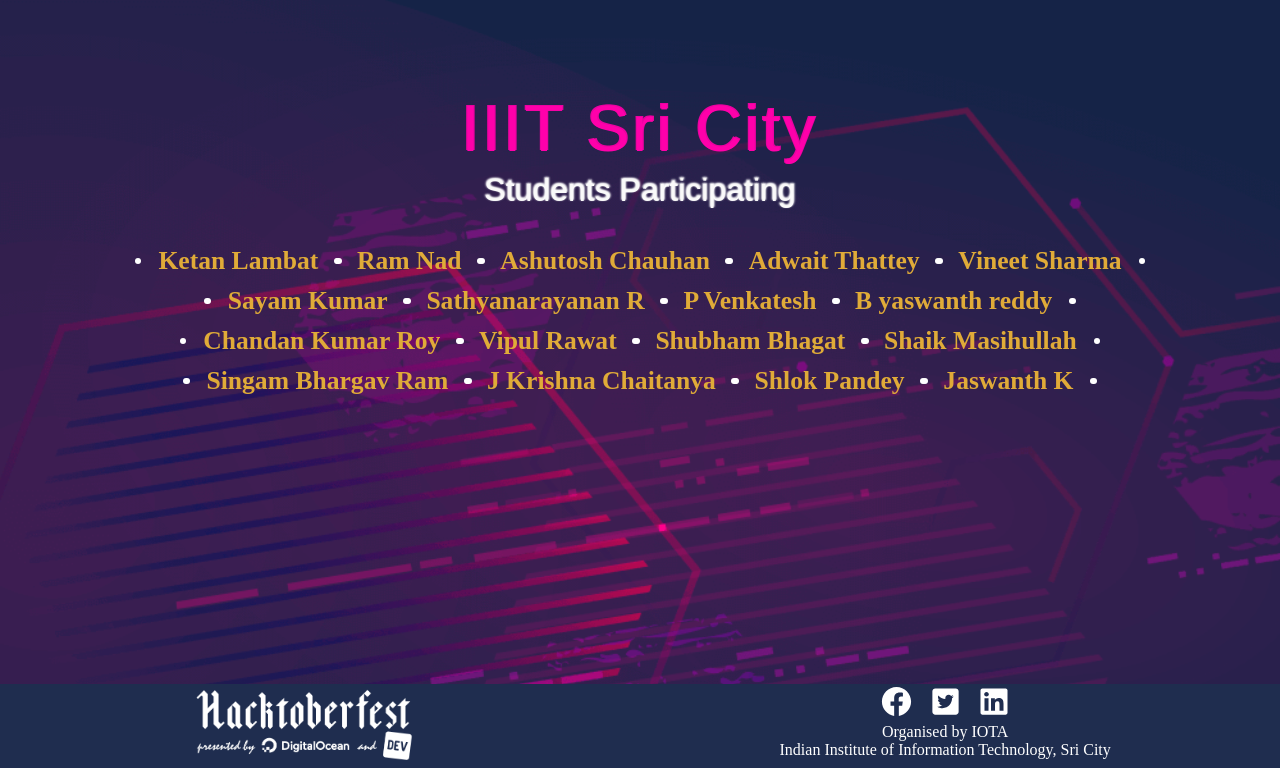
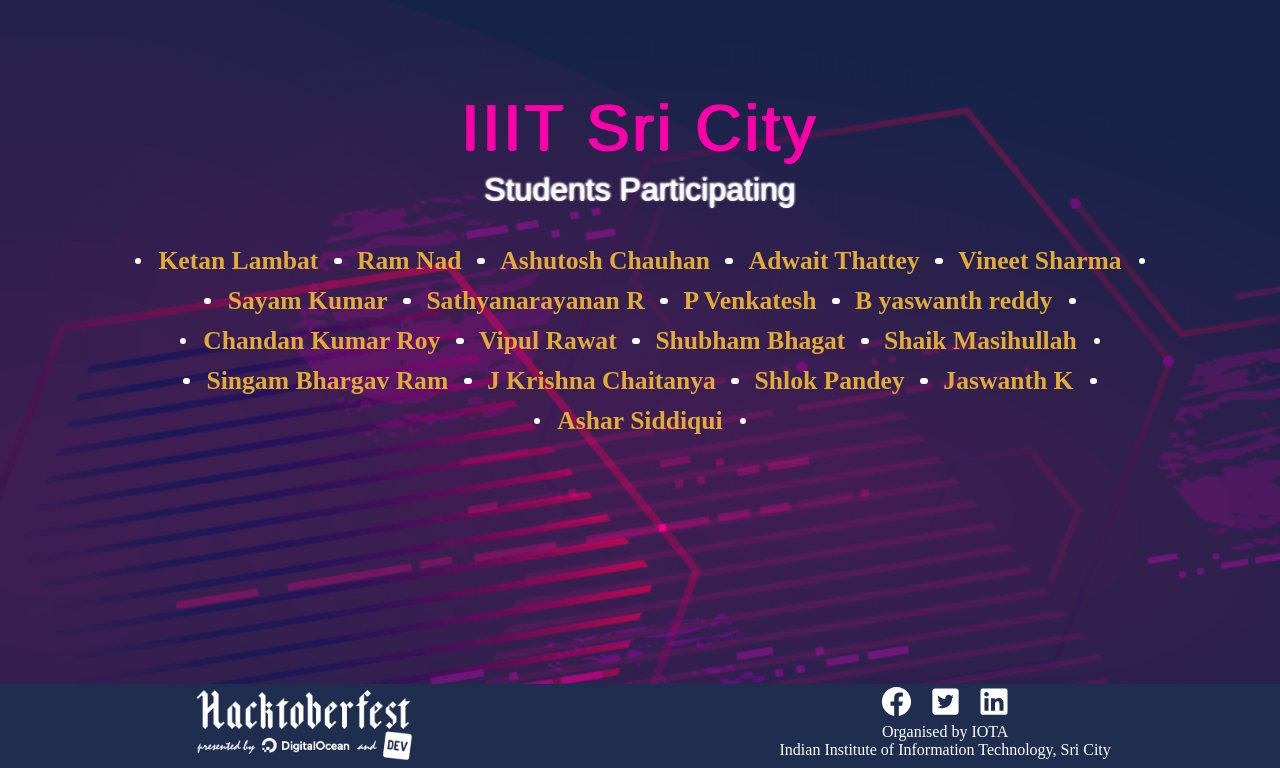
Before and after one commit to Project-Club-IIITS/hacktoberfest2019-participants, a Jekyll site: the page index.html, which Jekyll copies as it is, in a window 1280 px wide, cut to the strip 132-900 px from the top of the page. Built offline with Jekyll 4.4.1, drawn with Linux system fonts in a browser that asks for light colours; some web fonts are replaced.

Commit message:
added Ashar Siddiqui

```diff
--- a/index.html
+++ b/index.html
@@ -63,6 +63,8 @@
                 <li><a href="https://github.com/chaitanya531">J Krishna Chaitanya</a></li>
                 <li><a href="https://github.com/b30wulffz">Shlok Pandey</a></li>
                 <li><a href="https://github.com/JazzKriss21">Jaswanth K</a></li>
+                <li><a href="https://github.com/ashar7777">Ashar Siddiqui</a></li>
+
 
             </ul>
         </div>
```
